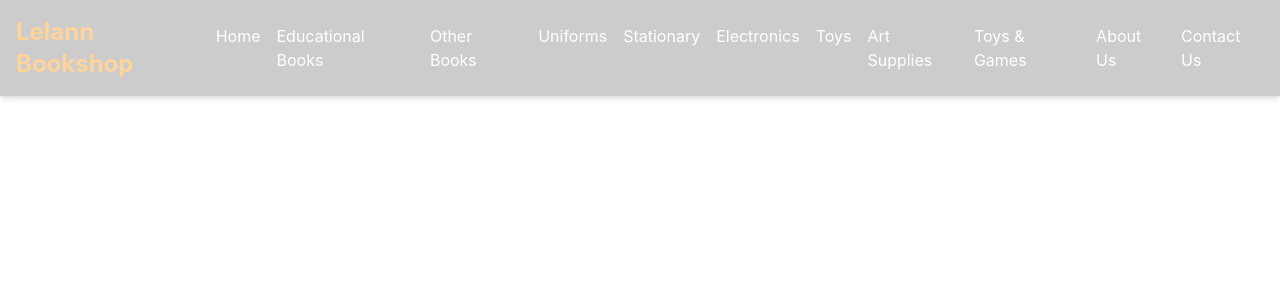
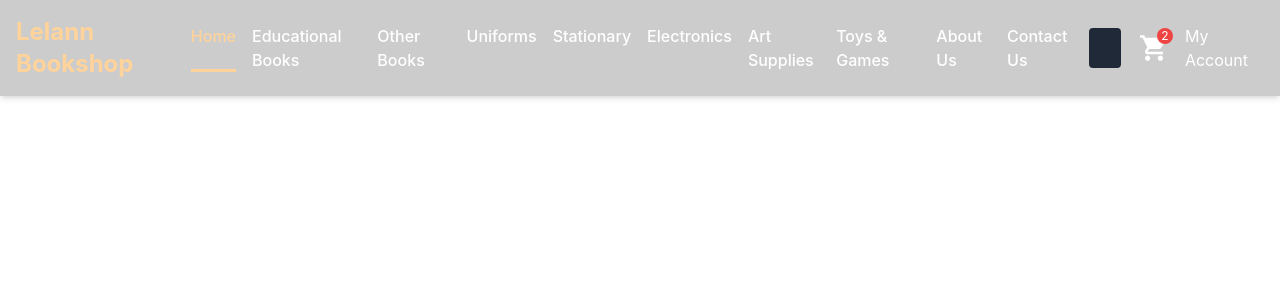
Before and after one commit to cassandra18/lelann-bookshop, a React (Vite) app in the folder frontend/: page / in a window 1280 px wide. Shown: the top 300 px of the page. Built offline with nearby package versions, Linux system fonts and the light colour scheme.

Commit message:
added shoping cart and search bar

```diff
--- a/frontend/package.json
+++ b/frontend/package.json
@@ -11,7 +11,9 @@
   },
   "dependencies": {
     "react": "^18.3.1",
-    "react-dom": "^18.3.1"
+    "react-dom": "^18.3.1",
+    "react-icons": "^5.2.1",
+    "react-router-dom": "^6.24.1"
   },
   "devDependencies": {
     "@types/react": "^18.3.3",
--- a/frontend/src/App.tsx
+++ b/frontend/src/App.tsx
@@ -1,6 +1,4 @@
-import React from 'react'
 import Navbar from './components/navbar'
-import './index.css'
 
 function App() {
   return (
--- a/frontend/src/components/navbar.tsx
+++ b/frontend/src/components/navbar.tsx
@@ -1,38 +1,68 @@
-import React from 'react';
-
+import React, { useState } from "react";
+import { NavLink } from "react-router-dom";
+import { IoMdCart } from "react-icons/io";
 interface NavItem {
   name: string;
   link: string;
 }
 const NavItems: NavItem[] = [
-    { name: 'Home', link: '/'},
-    { name: 'Educational Books', link: '/educational-books'},
-    { name: 'Other Books', link: '/other-books'},
-    { name: 'Uniforms', link: '/uniforms'},
-    { name: 'Stationary', link: '/stationary'},
-    { name: 'Electronics', link: '/electronics'},
-    { name: 'Toys', link: '/toys'},
-    { name: 'Art Supplies', link: '/art-supplies'},
-    { name: 'Toys & Games', link: '/toys-games'},
-    { name: 'About Us', link: '/about-us'},
-    { name: 'Contact Us', link: '/contact-us'},
+  { name: "Home", link: "/" },
+  { name: "Educational Books", link: "/educational-books" },
+  { name: "Other Books", link: "/other-books" },
+  { name: "Uniforms", link: "/uniforms" },
+  { name: "Stationary", link: "/stationary" },
+  { name: "Electronics", link: "/electronics" },
+  { name: "Art Supplies", link: "/art-supplies" },
+  { name: "Toys & Games", link: "/toys-games" },
+  { name: "About Us", link: "/about-us" },
+  { name: "Contact Us", link: "/contact-us" },
 ];
 
+const Navbar: React.FC = () => {
+  const [isMenuOpen, setIsMenuOpen] = useState(false);
 
-const Navbar: React.FC = () => {
+  const toggleMenu = () => {
+    setIsMenuOpen(!isMenuOpen);
+  };
+
   return (
-      <nav className=" text-white p-4 navbar shadow-md" style={{ background: "rgba(0, 0, 0, 0.2", backdropFilter: "blur"}}>
+    <nav
+      className=" text-white p-4 navbar shadow-md"
+      style={{ background: "rgba(0, 0, 0, 0.2)", backdropFilter: "blur" }}
+    >
       <div className="container flex justify-between items-center">
         <div className="text-2xl font-bold text-[#FFD399]">Lelann Bookshop</div>
-          <div className="hidden md:flex space-x-4">
+        <div className="hidden lg:flex space-x-4">
           {NavItems.map((item) => (
-              <a href={item.link} key={item.name} className="nav-link" activeClassName="active-link">
+            <NavLink
+              to={item.link}
+              key={item.name}
+              className={({ isActive }) =>
+                isActive ? "nav-link active-link" : "nav-link"
+              }
+            >
               {item.name}
-              </a>
+            </NavLink>
           ))}
         </div>
-          <div className="md:hidden">
-            <button className="text-white focus:outline-none">
+        <div className="lg:hidden">
+          <button className="menu-button" onClick={toggleMenu}>
+            {isMenuOpen ? (
+              <svg
+                className="w-6 h-6"
+                fill="none"
+                stroke="currentColor"
+                viewBox="0 0 24 24"
+                xmlns="http://www.w3.org/2000/svg"
+              >
+                <path
+                  strokeLinecap="round"
+                  strokeLinejoin="round"
+                  strokeWidth={3}
+                  d="M6 18L18 6M6 6l12 12"
+                />
+              </svg>
+            ) : (
               <svg
                 className="w-6 h-6"
                 fill="none"
@@ -47,12 +77,51 @@ const Navbar: React.FC = () => {
                   d="M4 6h16M4 12h16m-7 6h7"
                 />
               </svg>
+            )}
           </button>
         </div>
+
+        {/* Search Bar */}
+        <div className="flex-1 mx-4">
+          <input
+            type="text"
+            placeholder="Search"
+            className="w-full py-2 px-4 rounded bg-gray-800 text-white"
+          />
         </div>
+
+        {/* Cart Icon */}
+        <NavLink to="/cart" className="relative" style={{fontSize: "32px"}}>
+        <IoMdCart />
+          {/* Example item count badge */}
+          <div className="absolute -top-1 -right-1 bg-red-500 rounded-full h-4 w-4 text-xs flex items-center justify-center text-white">
+            2
+          </div>
+        </NavLink>
+
+        {/* Account Link */}
+        <NavLink to="/account" className="ml-4">
+          My Account
+        </NavLink>
+      </div>
+      {isMenuOpen && (
+        <div className="lg:hidden flex flex-col space-y-4 mt-2 items-center">
+          {NavItems.map((item) => (
+            <NavLink
+              to={item.link}
+              key={item.name}
+              className={({ isActive }) =>
+                isActive ? "nav-link active-link" : "nav-link"
+              }
+              onClick={toggleMenu}
+            >
+              {item.name}
+            </NavLink>
+          ))}
+        </div>
+      )}
     </nav>
   );
 };
 
-
 export default Navbar;
--- a/frontend/src/index.css
+++ b/frontend/src/index.css
@@ -52,12 +52,28 @@ CD7304 ochre
 FFD399 sunset
 */
 .nav-link {
-  font-weight: 400;
+  font-weight: 500;
   color: #ffffff;
   text-decoration: inherit;
 }
+.active-link {
+  font-weight: 500;
+  color: #FFD399;
+  border-bottom: solid #FFD399;
+}
 .navbar a:hover {
   color: #FFD399;
+}
+.menu-button {
+  background: transparent;
+  border: none;
+  outline: none;
+  padding: 0.5rem;
+}
+
+.menu-button:focus {
+  outline: none;
+  box-shadow: none;
 }
 
 h1 {
--- a/frontend/src/main.tsx
+++ b/frontend/src/main.tsx
@@ -1,10 +1,13 @@
-import React from 'react'
-import ReactDOM from 'react-dom/client'
-import App from './App.tsx'
-import './index.css'
+import React from "react";
+import ReactDOM from "react-dom/client";
+import { BrowserRouter } from "react-router-dom";
+import App from "./App.tsx";
+import "./index.css";
 
-ReactDOM.createRoot(document.getElementById('root')!).render(
-  <React.StrictMode>
-    <App />
-  </React.StrictMode>,
-)
+ReactDOM.createRoot(document.getElementById("root")!).render(
+  <BrowserRouter>
+    <React.StrictMode>
+      <App />
+    </React.StrictMode>
+  </BrowserRouter>
+);
```
Also changed, not shown: 1 other file (tests, documents, lock files or other folders). Lines whose indentation alone changed are shown as unchanged.
